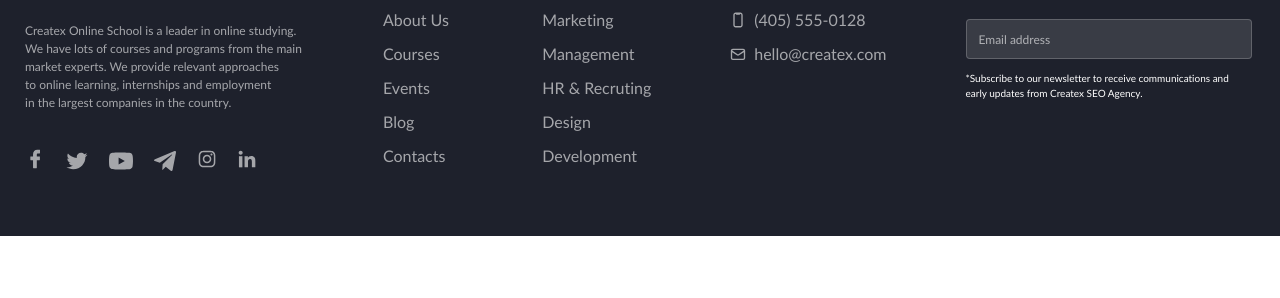
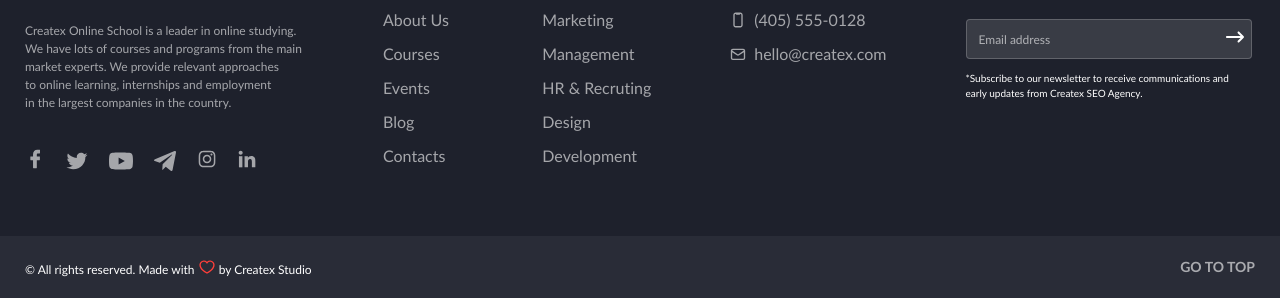
Before and after one commit to IrinaBaron/portfolio_createx, a website: page src/index.html in a window 1280 px wide. Shown: the part 8373-8671 px from the top of the page. Before the commit the page ends 8609 px from the top, so only its background shows below. Drawn offline with nearby package versions, Linux system fonts and the light colour scheme; files that its build step writes are made by us from their sources.

Commit message:
worked with section footer, added img

```diff
--- a/src/index.html
+++ b/src/index.html
@@ -746,7 +746,7 @@
       <div class="container footer__container">
         <ul class="footer__list">
           <li class="footer__item">
-            <a class="footer__link_logo" href="index.html">
+            <a class="footer__link_logo" href="#">
               <img class="footer__logo" src="images/icons/logowhite.svg" alt="">
             </a>
             <p class="footer__text">
@@ -852,10 +852,25 @@
           </li>
           <li class="footer__item">
             <h3 class="footer__title">SIGN UP TO OUR NEWSLETTER</h3>
-            <input class="footer__input" type="email" placeholder="Email address">
+            <form class="footer__form">
+              <input class="footer__input" type="email" placeholder="Email address">
+              <button class="footer__btn">
+                <svg width="24" height="24" viewbox="0 0 24 24" fill="none" xmlns="http://www.w3.org/2000/svg">
+                  <path fill-rule="evenodd" clip-rule="evenodd" d="M14.7929 6.79289C15.1834 6.40237 15.8166 6.40237 16.2071 6.79289L20.7071 11.2929C21.0976 11.6834 21.0976 12.3166 20.7071 12.7071L16.2071 17.2071C15.8166 17.5976 15.1834 17.5976 14.7929 17.2071C14.4024 16.8166 14.4024 16.1834 14.7929 15.7929L17.5858 13H4C3.44772 13 3 12.5523 3 12C3 11.4477 3.44772 11 4 11H17.5858L14.7929 8.20711C14.4024 7.81658 14.4024 7.18342 14.7929 6.79289Z" fill="white"/>
+                  </svg>
+              </button>
+            </form>
             <p class="footer__more">*Subscribe to our newsletter to receive communications and early updates from Createx SEO Agency.</p>
           </li>
         </ul>
+      </div>
+    </div>
+    <div class="footer__info">
+      <div class="container footer__info_container">
+        <div class="footer__wrap">
+          <span class="footer__span">© All rights reserved. Made with <span class="hearth"></span> by Createx Studio </span>
+        </div>
+        <a class="footer__go" href="#">GO TO TOP</a>
       </div>
     </div>
   </footer>
--- a/src/js/main.js
+++ b/src/js/main.js
@@ -104,7 +104,8 @@ document.addEventListener('DOMContentLoaded', (e) => {
   const btnScroll = document.querySelector('.btn__scroll');
   window.addEventListener('scroll', () => {
     let scrollNum = window.pageYOffset;
-
+    document.querySelector('.footer__go');
+    document.querySelector('.footer__link_logo');
     if (scrollNum >= '100') {
       btnScroll.style.display = 'block';
       btnScroll.style.position = 'fixed';
--- a/src/styles/style.css
+++ b/src/styles/style.css
@@ -1385,6 +1385,10 @@ button:hover {
   margin-bottom: 24px;
 }
 
+.footer__form {
+  position: relative;
+}
+
 .footer__input {
   margin-bottom: 12px;
   padding: 9px 12px;
@@ -1403,6 +1407,30 @@ button:hover {
   opacity: 0.6;
 }
 
+.footer__input.focus-visible {
+  border-color: var(--color-orange);
+}
+
+.footer__btn {
+  position: absolute;
+  top: 2px;
+  right: 1px;
+  padding: 2px;
+}
+
+.footer__btn svg path {
+  transition: fill .4s ease-in-out;
+}
+
+.footer__btn:hover svg path {
+  fill: var(--color-orange);
+}
+
+.footer__btn.focus-visible {
+  border-radius: 50px;
+  background-color: var(--color-orange);
+}
+
 .footer__more {
   font-weight: normal;
   font-size: 10px;
@@ -1410,6 +1438,50 @@ button:hover {
   color: var(--color-for-dark);
 }
 
+.footer__info {
+  background-color: rgba(255, 255, 255, 0.05);
+}
+
+.footer__info_container {
+  display: flex;
+  justify-content: space-between;
+  padding-top: 20px;
+  padding-bottom: 20px;
+}
+
+.footer__span {
+  font-weight: normal;
+  font-size: 12px;
+  line-height: 18px;
+  color: var(--color-for-dark);
+}
+
+.hearth {
+  display: inline-block;
+  width: 18px;
+  height: 18px;
+  background-image: url('../images/icons/Heart.svg');
+  background-position: top 3px center;
+  background-repeat: no-repeat;
+  background-size: 16px;
+}
+
+.footer__go {
+  font-weight: bold;
+  font-size: 14px;
+  line-height: 21px;
+  color: var(--color-for-dark);
+  opacity: 0.6;
+  transition: opacity .4s ease-in-out;
+}
+
+.footer__go:hover {
+  opacity: 1;
+}
+
+.footer__go.focus-visible {
+  opacity: 1;
+}
 
 
 /* -------------media---------------- */
```
Also changed, not shown: src/images/icons/Heart.svg (added).
